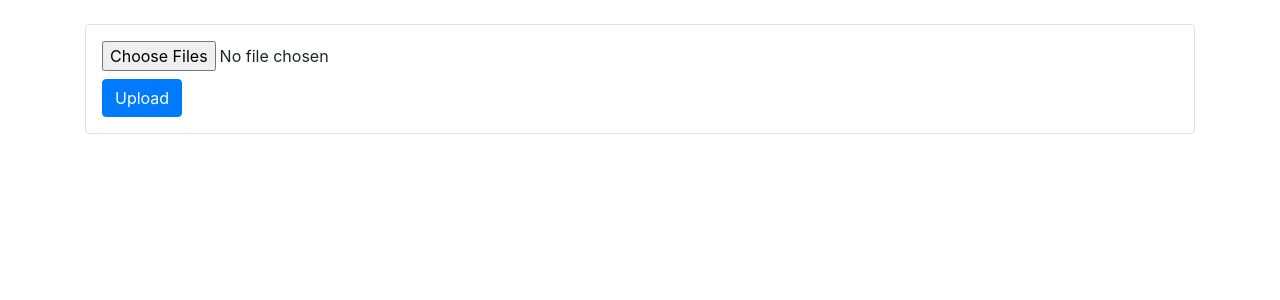
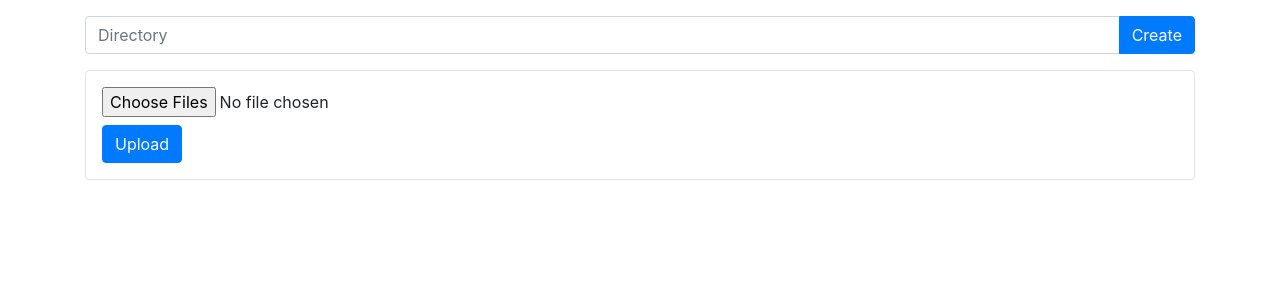
Before and after one commit to tpyle/file-server2, a Flask app: page / in a window 1280 px wide. Shown: the part 112-412 px from the top of the page. Run offline with Flask 2, Linux system fonts and the light colour scheme; some libraries are stand-ins or nearby versions.

Commit message:
Make directory functionality

```diff
--- a/app.py
+++ b/app.py
@@ -1,5 +1,7 @@
 from flask import Flask, request, redirect, render_template, abort, send_file
 from werkzeug import secure_filename
+from pathlib import Path
+
 import os
 import uuid
 import json
@@ -70,7 +72,7 @@ def get_list(path):
             if path not in ["","..."]:
                 opaths.append({ "name": path, "link": "../" * (len(paths[:-2])-i) })
             elif path == "root":
-                opaths.append({ "name": path, "link": "/" })
+                paths.append({ "name": path, "link": "/" })
             else:
                 opaths.append({ "name": path })
         return render_template("file-list.html", args=request.args, current_dir=current_dir, dirs=dirs, files=files, paths=opaths)
@@ -80,6 +82,24 @@ def get_list(path):
         if os.path.isfile(fqp):
             return send_file(fqp)
         return abort(404)
+
+@app.route('/mkdir', defaults={'path': ''}, methods=["POST"])
+@app.route('/<path:path>/mkdir', methods=["POST"])
+def create_directory(path):
+    SID = request.cookies.get("SID","")
+    username = "user"
+    if "AUTH_URL" in config and config["AUTH_URL"]:
+        if SID == "":
+            print("NO SID")
+        else:
+            print(SID)
+    base_dir = get_base_dir(username)
+
+    directory = os.path.join(base_dir,path,secure_filename(request.form.to_dict()["dirname"]))
+    Path(directory).mkdir(parents=True, exist_ok=True)
+    if path:
+        path += "/"
+    return redirect("/" + path, code=303)
 
 @app.route('/', defaults={'path': ''}, methods=["POST"])
 @app.route('/<path:path>/', methods=["POST"])
--- a/templates/file-list.html
+++ b/templates/file-list.html
@@ -23,6 +23,16 @@
                     <li class="breadcrumb-item active" aria-current="page">{{ current_dir }}</li>
                 </ol>
             </nav>
+            <div class="">
+                <form class="" method="POST" action="./mkdir">
+                    <div class="input-group mb-2">
+                        <input type="text" class="form-control" name="dirname" placeholder="Directory" maxlength="30" pattern="[a-zA-Z0-9\.\-]+" />
+                        <div class="input-group-append">
+                            <button class="btn btn-primary">Create</button>
+                        </div>
+                    </div>
+                </form>
+            </div>
             <div class="list-group">
                 {% for dir in dirs %}
                 <a href="./{{ dir }}/" class="list-group-item list-group-item-action text-white bg-success">{{ dir }}</a>
```
